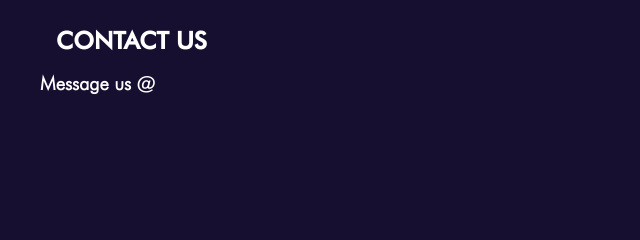
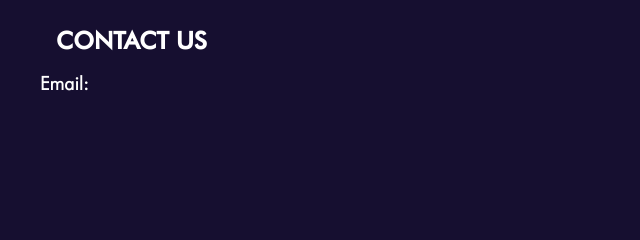
Before and after one commit to esportsRoyce/esports_rocye, a plain HTML site: page contact.html in a window 1280 px wide. Shown: the part 170-410 px from the top of the page, 0-640 px from the left. Drawn offline with Linux system fonts and the light colour scheme; files whose address does not match are found by name; a web font is replaced by a local one.

Commit message:
initial commit

```diff
--- a/contact.html
+++ b/contact.html
@@ -47,7 +47,7 @@
     <div class="container">
         <div class="contact-us">
             <h2 class="py-4">CONTACT US</h2>
-            <h3>Message us @</h3>
+            <h3>Email: </h3>
         </div>
     </div>
 </section>
```
Also changed, not shown: index.html (+1 -1 lines).
